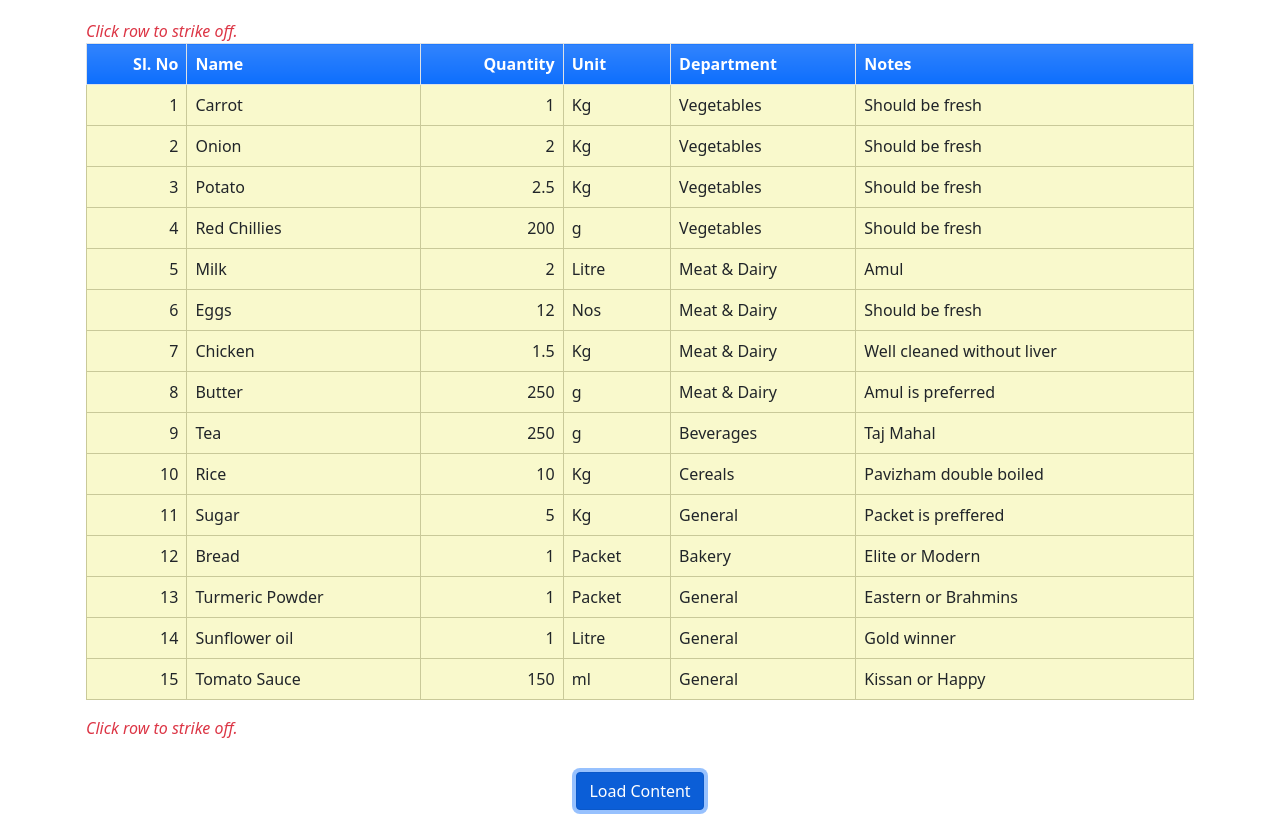
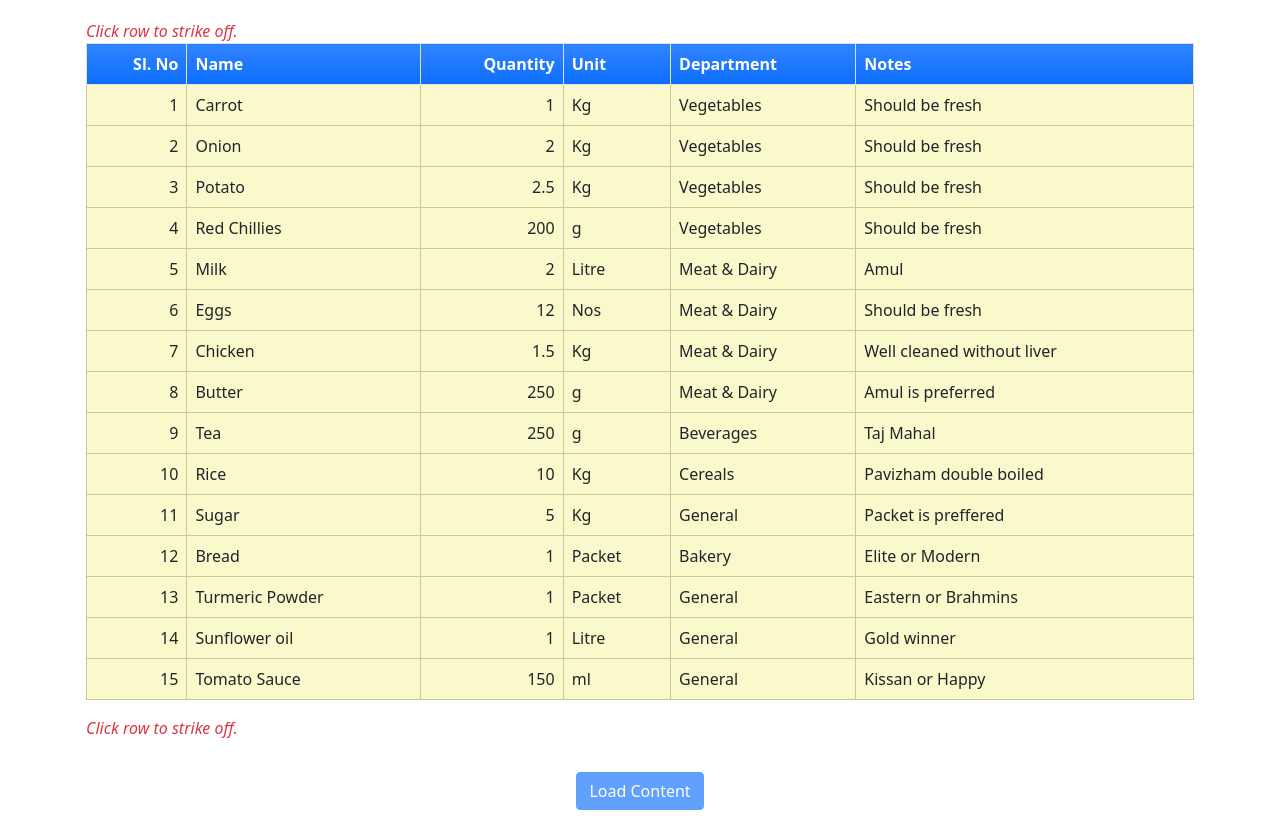
Before and after one commit to kantraman/GroceryListChallenge, a plain HTML site: page index.html in a window 1280 px wide. Both pictures are taken after a click on the button "Load Content". Shown: the part 77-903 px from the top of the page. Drawn offline with nearby package versions, Linux system fonts and the light colour scheme.

Commit message:
Disabled button after load

```diff
--- a/index.html
+++ b/index.html
@@ -11,7 +11,7 @@
 </head>
 <body>
     <h1 class="text-center mt-4">Grocery List</h1>
-    <p id="container" class="container mx-auto p-3 "><div class="text-center"><button onclick="loadContent();" class="btn btn-primary">Load Content</button></div></p>
+    <p id="container" class="container mx-auto p-3 "><div class="text-center"><button id="loader" onclick="loadContent();" class="btn btn-primary">Load Content</button></div></p>
 
     <script>
         function loadContent(){
@@ -39,7 +39,8 @@
                                                     });
                                             strOutput += "</tbody></table>"
                                             strOutput += "<span class='text-danger fst-italic'>Click row to strike off.</span>"
-                                            document.getElementById("container").innerHTML = strOutput;
+                                            document.querySelector("#container").innerHTML = strOutput;
+                                            document.querySelector("#loader").setAttribute("disabled", "true");
                                         }
                                     }
                                     xhr.open('GET', 'groceryList.json', true);
```
